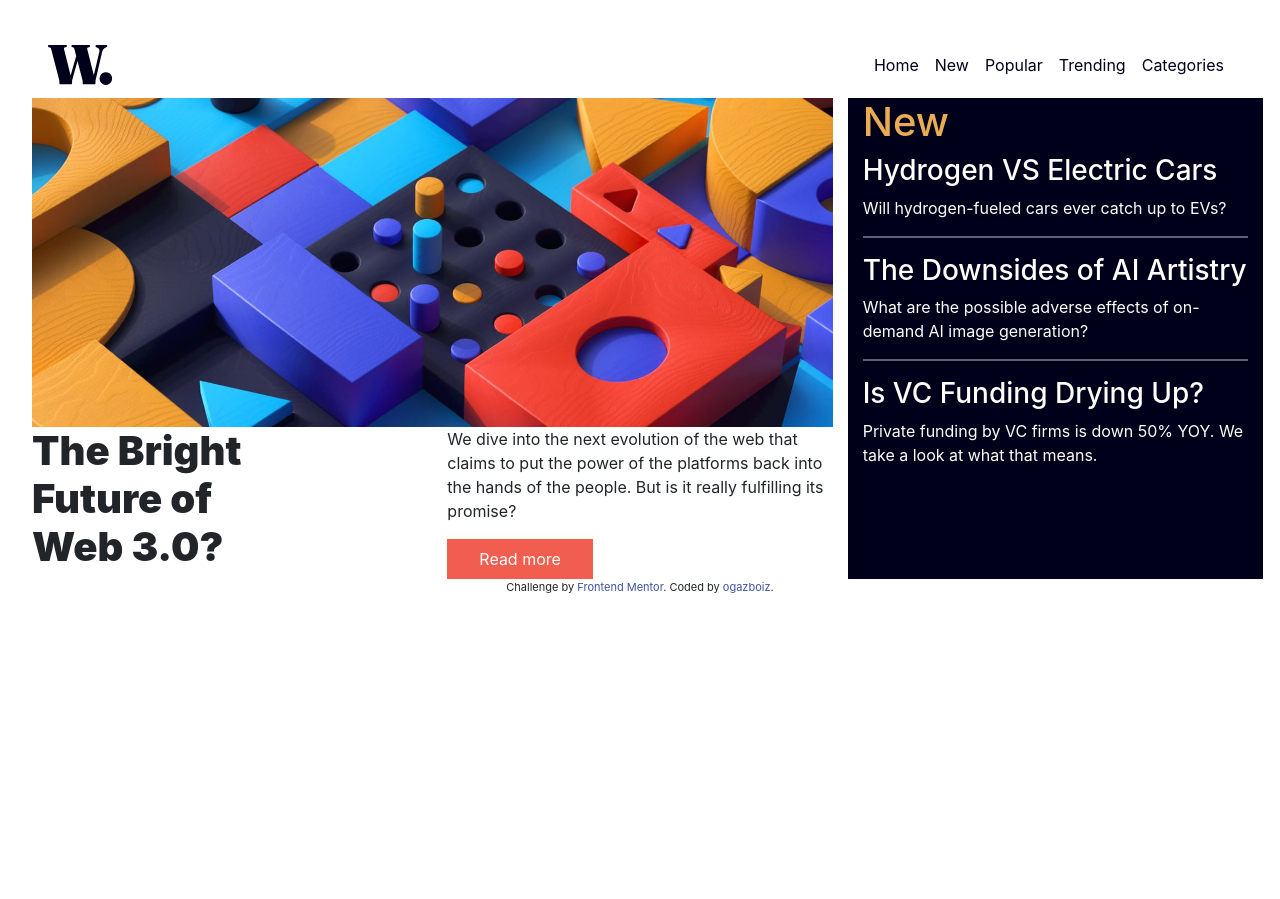
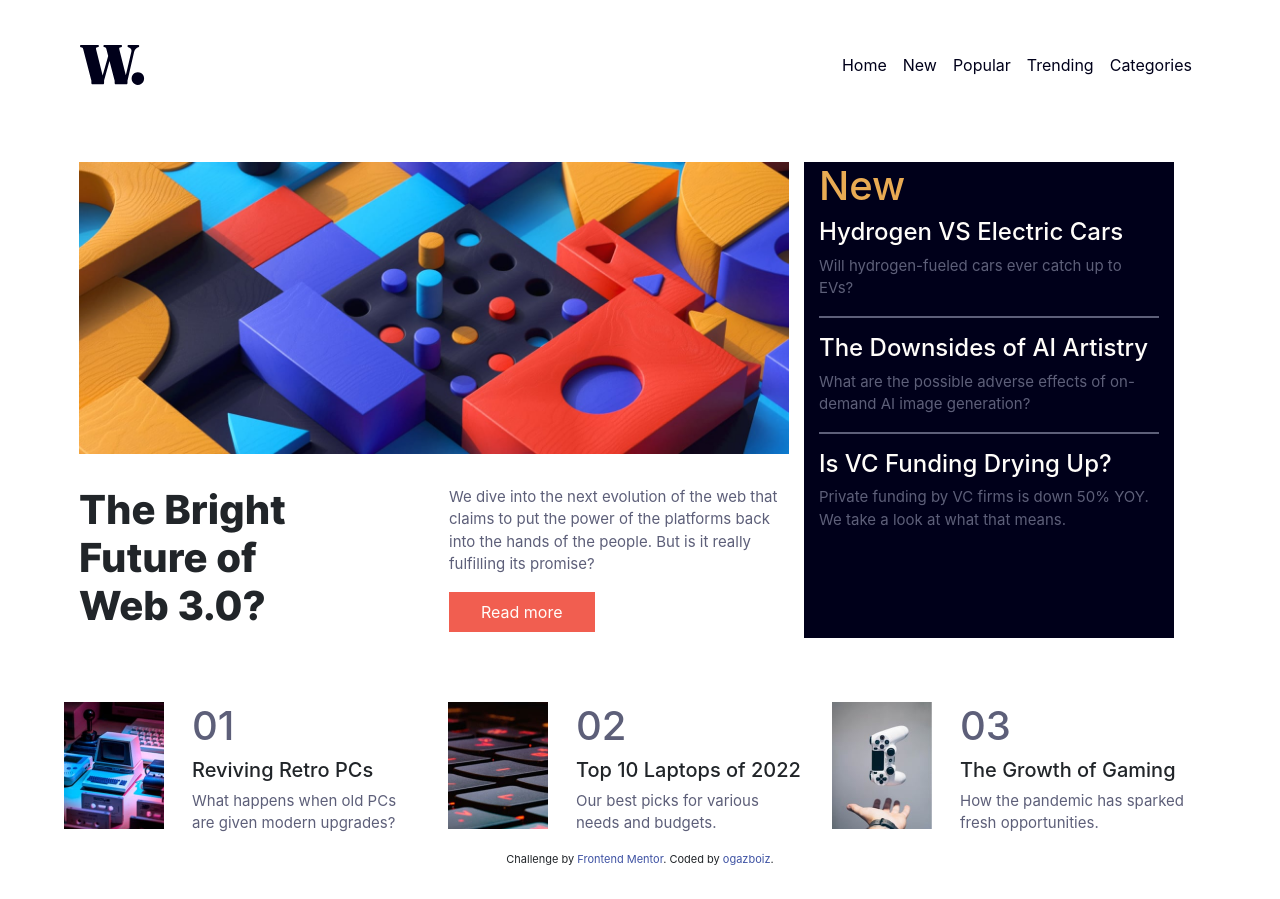
Before and after one commit to ogazboiz/web-3.0_Homepage, a plain HTML site: page index.html in a window 1280 px wide. Before the commit the page ends 800 px from the top, so only its background shows below. Drawn offline with nearby package versions, Linux system fonts and the light colour scheme.

Commit message:
desktop view complete

```diff
--- a/index.html
+++ b/index.html
@@ -28,7 +28,7 @@
       }
     </style>
   </head>
-  <body>
+  <body style="margin: auto">
     <nav class="navbar navbar-expand-lg style-color">
       <a class="navbar-brand" href="#"
         ><img src="/assets/images/logo.svg" alt="" srcset=""
@@ -64,11 +64,11 @@
         </ul>
       </div>
     </nav>
-    <section>
-      <div class="row">
+    <section class="accessories-details">
+      <div class="row container">
         <div class="col col-lg-8">
           <img src="/assets/images/image-web-3-desktop.jpg" width="100%" />
-          <div class="row">
+          <div class="row web-three">
             <div class="col-lg-6">
               <h1 class="title-style">The Bright Future of Web 3.0?</h1>
             </div>
@@ -85,12 +85,12 @@
         <div class="col-lg-4 New">
           <h1>New</h1>
           <div>
-            <h3>Hydrogen VS Electric Cars</h3>
+            <h4>Hydrogen VS Electric Cars</h4>
             <p>Will hydrogen-fueled cars ever catch up to EVs?</p>
           </div>
           <hr class="line" />
           <div>
-            <h3>The Downsides of AI Artistry</h3>
+            <h4>The Downsides of AI Artistry</h4>
             <p>
               What are the possible adverse effects of on-demand AI image
               generation?
@@ -99,7 +99,7 @@
           </div>
 
           <div>
-            <h3>Is VC Funding Drying Up?</h3>
+            <h4>Is VC Funding Drying Up?</h4>
             <p>
               Private funding by VC firms is down 50% YOY. We take a look at
               what that means.
@@ -108,11 +108,59 @@
         </div>
       </div>
     </section>
-    <!--
-          01 Reviving Retro PCs What
-    happens when old PCs are given modern upgrades? 02 Top 10 Laptops of 2022
-    Our best picks for various needs and budgets. 03 The Growth of Gaming How
-    the pandemic has sparked fresh opportunities. -->
+    <section class="accessories-details">
+      <div class="row" style="margin-right: 15px">
+        <div class="col-lg-4">
+          <div class="row">
+            <div class="col-lg-4">
+              <img
+                src="/assets/images/image-retro-pcs.jpg"
+                width="100px"
+                alt=""
+              />
+            </div>
+            <div class="col-lg-8">
+              <h1 class="tools">01</h1>
+              <h5>Reviving Retro PCs</h5>
+              <p>What happens when old PCs are given modern upgrades?</p>
+            </div>
+          </div>
+        </div>
+        <div class="col-lg-4">
+          <div class="row">
+            <div class="col-lg-4">
+              <img
+                src="/assets/images/image-top-laptops.jpg"
+                alt=""
+                style="width: 100px"
+              />
+            </div>
+            <div class="col-lg-8">
+              <h1 class="tools">02</h1>
+              <h5>Top 10 Laptops of 2022</h5>
+              <p>Our best picks for various needs and budgets.</p>
+            </div>
+          </div>
+        </div>
+        <div class="col-lg-4">
+          <div class="row">
+            <div class="col-lg-4 tools-img">
+              <img
+                src="/assets/images/image-gaming-growth.jpg "
+                style="width: 100px"
+                alt=""
+                srcset=""
+              />
+            </div>
+            <div class="col-lg-8">
+              <h1 class="tools">03</h1>
+              <h5>The Growth of Gaming</h5>
+              <p>How the pandemic has sparked fresh opportunities.</p>
+            </div>
+          </div>
+        </div>
+      </div>
+    </section>
 
     <div class="attribution">
       Challenge by
--- a/style.css
+++ b/style.css
@@ -1,11 +1,24 @@
-* {
-  margin: 0;
-  padding: 0;
+/* Family: [Inter](https://fonts.google.com/specimen/Inter) */
+@font-face {
+  font-family: Inter-Regular;
+  src: url(/assets/fonts/static/Inter-Regular.ttf);
+}
+@font-face {
+  font-family: Inter-Bold;
+  src: url(/assets/fonts/static/Inter-Bold.ttf);
+}
+@font-face {
+  font-family: Inter-ExtraBold;
+  src: url(/assets/fonts/static/Inter-ExtraBold.ttf);
 }
 body {
   background-color: hsl(36, 100%, 99%);
   box-sizing: border-box;
-  padding: 2rem 2rem;
+  padding: 2rem 0;
+  width: 90%;
+  justify-content: center;
+  margin: auto;
+  align-items: center;
 }
 
 .style-color a {
@@ -30,4 +43,31 @@ body {
 .title-style {
   font-weight: 900;
   width: 70%;
+  font-family: "Inter-ExtraBold";
 }
+.web-three {
+  margin-top: 2rem;
+}
+.container {
+  margin-top: 2rem;
+}
+.accessories-details {
+  margin-top: 4rem;
+  width: 100%;
+}
+.tools {
+  color: hsl(236, 13%, 42%);
+}
+p {
+  font-size: 15px;
+  font-size: "Inter-Regular";
+  color: hsl(236, 13%, 42%);
+}
+h5 {
+  font-family: "Inter-Bold";
+}
+h4 {
+  font-family: "Inter-Regular";
+  font-weight: 300;
+  color: hsl(233, 8%, 79%);
+}
```
